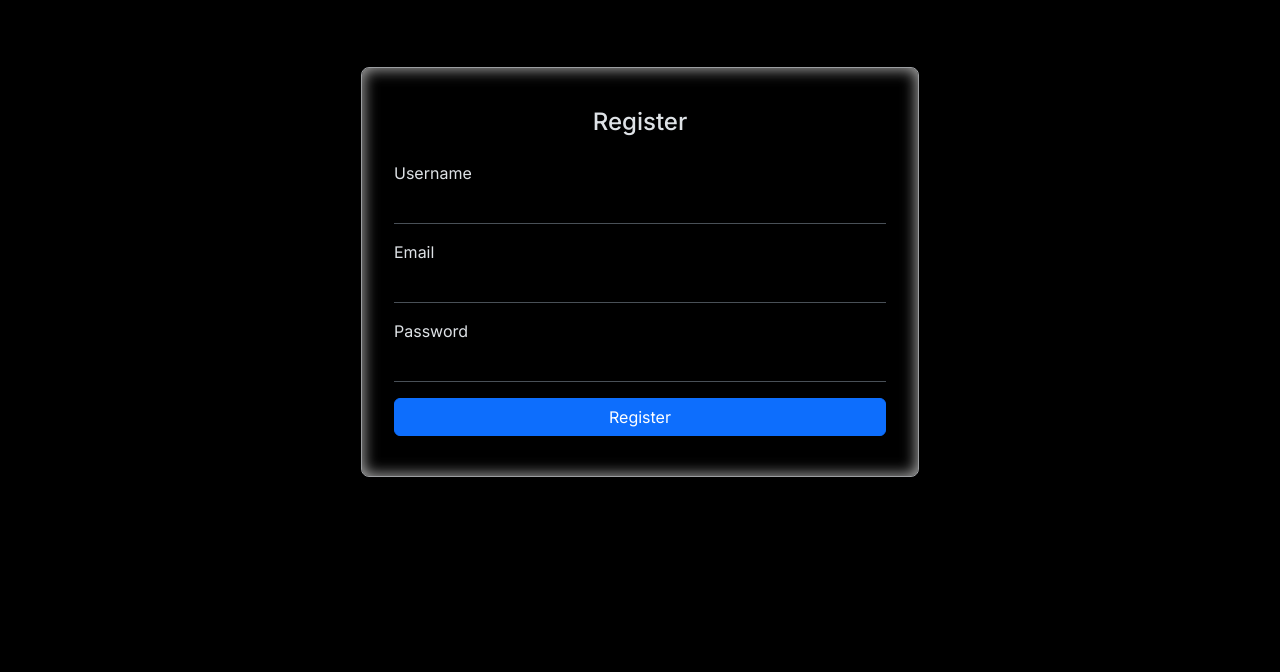
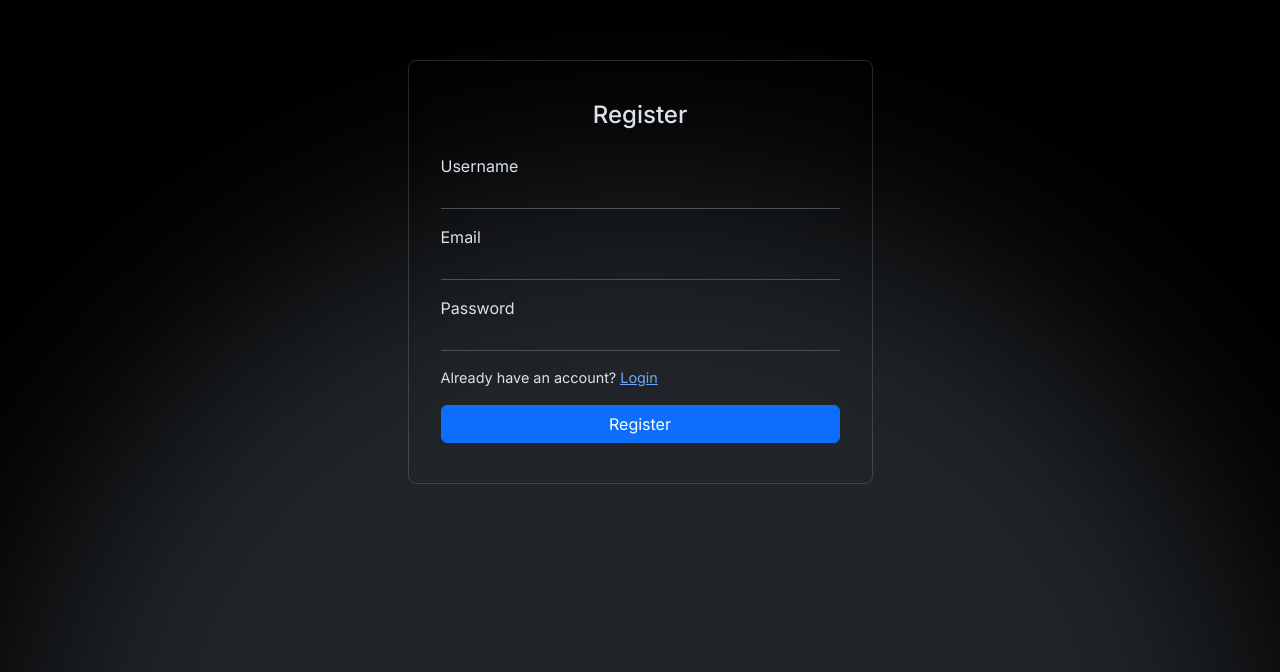
Before and after one commit to superevilstockholm/Arcola-AI, a Vue app: page /register in a window 1280 px wide. Shown: the part 128-800 px from the top of the page. Built offline with nearby package versions, Linux system fonts and the light colour scheme.

Commit message:
Better register view

```diff
--- a/src/views/RegisterView.vue
+++ b/src/views/RegisterView.vue
@@ -1,25 +1,29 @@
 <template>
-    <section class="vh-100">
+    <section class="vh-100 position-relative overflow-hidden">
+        <div class="position-absolute w-100 h-100 p-0 m-0 z-n1">
+            <div class="ratio ratio-1x1 w-100 rounded-circle bg-body" style="transform: translateY(25%); filter: blur(100px);"></div>
+        </div>
         <div class="container h-100">
             <div class="h-100 w-100 d-flex align-items-center justify-content-center">
-                <div class="card px-3 py-4 bg-transparent border-1 col-12 col-md-8 col-lg-6 rounded-3" style="box-shadow: inset 0 0 15px 1px rgba(255, 255, 255, 0.7); border-color: rgba(var(--bs-body-color-rgb), 0.7);">
+                <div class="card px-3 py-4 bg-transparent border-1 col-12 col-md-8 col-lg-5 rounded-3" style="backdrop-filter: blur(10px);">
                     <div class="card-body">
                         <h4 class="card-title text-center">Register</h4>
                         <form @submit.prevent="handleRegister" class="mt-4">
                             <div class="mb-3">
-                                <label for="username" class="form-label">Username</label>
+                                <label for="username" class="form-label p-0 m-0">Username</label>
                                 <input type="text" class="form-control form-control-sm border-0 bg-transparent border-bottom rounded-0" id="username" v-model="form.username" minlength="5" maxlength="50" required />
                             </div>
                             <div class="mb-3">
-                                <label for="email" class="form-label">Email</label>
+                                <label for="email" class="form-label p-0 m-0">Email</label>
                                 <input type="email" class="form-control form-control-sm border-0 bg-transparent border-bottom rounded-0" id="email" v-model="form.email" required />
                             </div>
                             <div class="mb-3">
-                                <label for="password" class="form-label">Password</label>
+                                <label for="password" class="form-label p-0 m-0">Password</label>
                                 <input type="password" class="form-control form-control-sm border-0 bg-transparent border-bottom rounded-0" id="password" v-model="form.password" minlength="8" maxlength="64" required />
                             </div>
-                            <p class="text-danger">{{ errorMsg }}</p>
-                            <button type="submit" class="btn btn-primary w-100">Register</button>
+                            <p class="p-0 m-0" style="font-size: 0.9rem;">Already have an account? <RouterLink to="/login">Login</RouterLink></p>
+                            <p class="text-danger p-0 m-0 mt-2" style="font-size: 0.9rem;">{{ errorMsg }}</p>
+                            <button type="submit" class="btn btn-primary w-100 mt-2">Register</button>
                         </form>
                     </div>
                 </div>
@@ -27,8 +31,20 @@
         </div>
     </section>
 </template>
+<style scoped>
+input:focus {
+    box-shadow: none !important;
+}
+input:-webkit-autofill,
+input:-webkit-autofill:hover,
+input:-webkit-autofill:focus,
+input:-webkit-autofill:active{
+    -webkit-background-clip: text;
+    -webkit-text-fill-color: var(--bs-body);
+}
+</style>
 <script>
-import axios from 'axios';
+import axios from "axios";
 
 export default {
     name: "RegisterView",
@@ -38,27 +54,29 @@ export default {
                 username: "",
                 email: "",
                 password: "",
-                confirmPassword: "",
             },
-            errorMsg: ""
+            errorMsg: "",
         };
     },
     methods: {
         async handleRegister() {
-            await axios.post("/api/register", this.form, { headers: { "Content-Type": "application/json" } }).then(async (response) => {
+            await axios
+                .post("/api/register", this.form, { headers: { "Content-Type": "application/json" } })
+                .then(async (response) => {
                     if (response.status == 200) {
                         if (await response.data?.status) {
-                        if (await response.data?.message == "User registered successfully") {
+                            if ((await response.data?.message) == "User registered successfully") {
                                 this.$router.push("/login");
                             }
                         }
                     }
-            }).catch(async (error) => {
+                })
+                .catch(async (error) => {
                     if (error.response?.status == 409) {
-                    this.errorMsg = await error.response?.data?.message
+                        this.errorMsg = await error.response?.data?.message;
                     }
-            })
-        }
-    }
+                });
+        },
+    },
 };
 </script>
```
Lines whose indentation alone changed are shown as unchanged.
